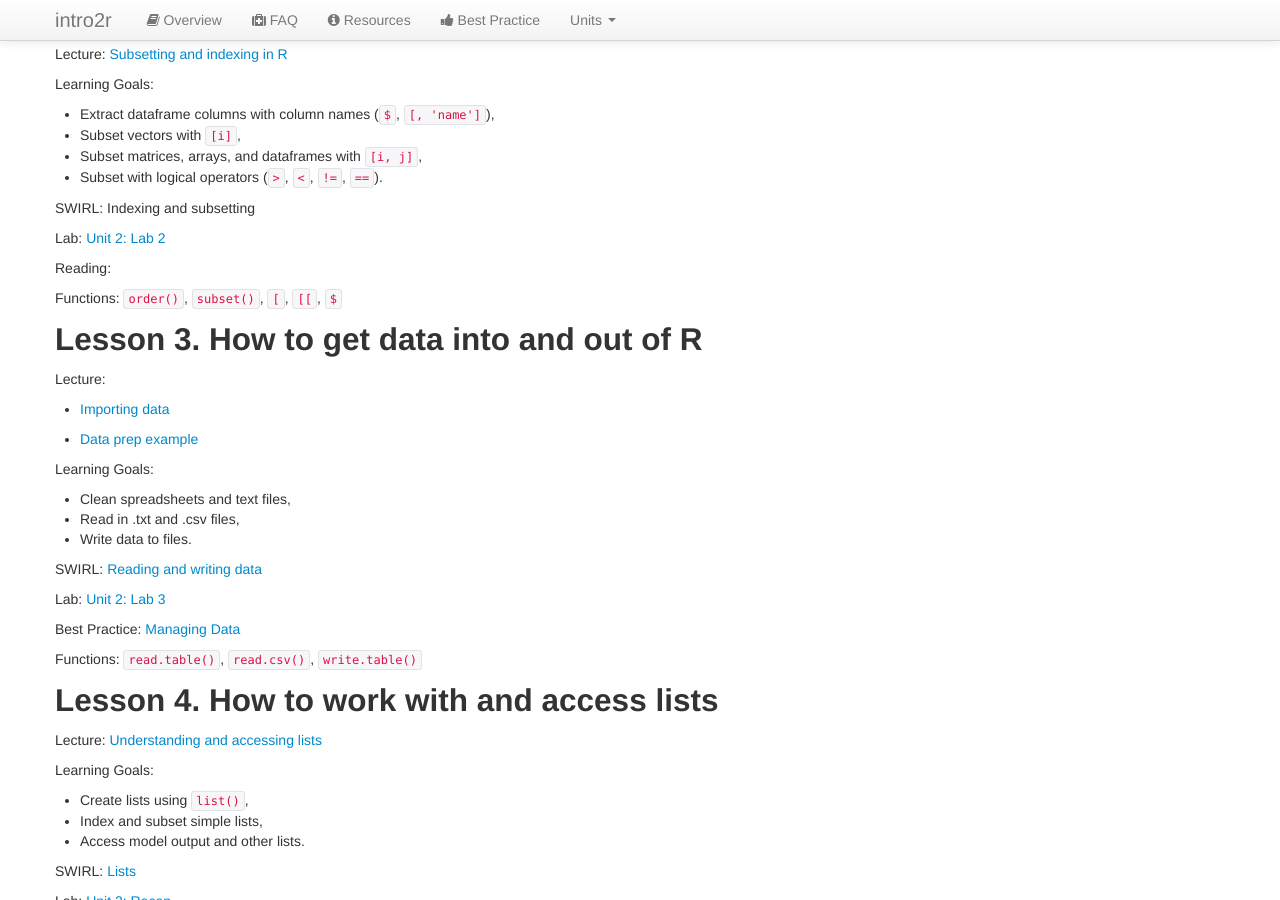
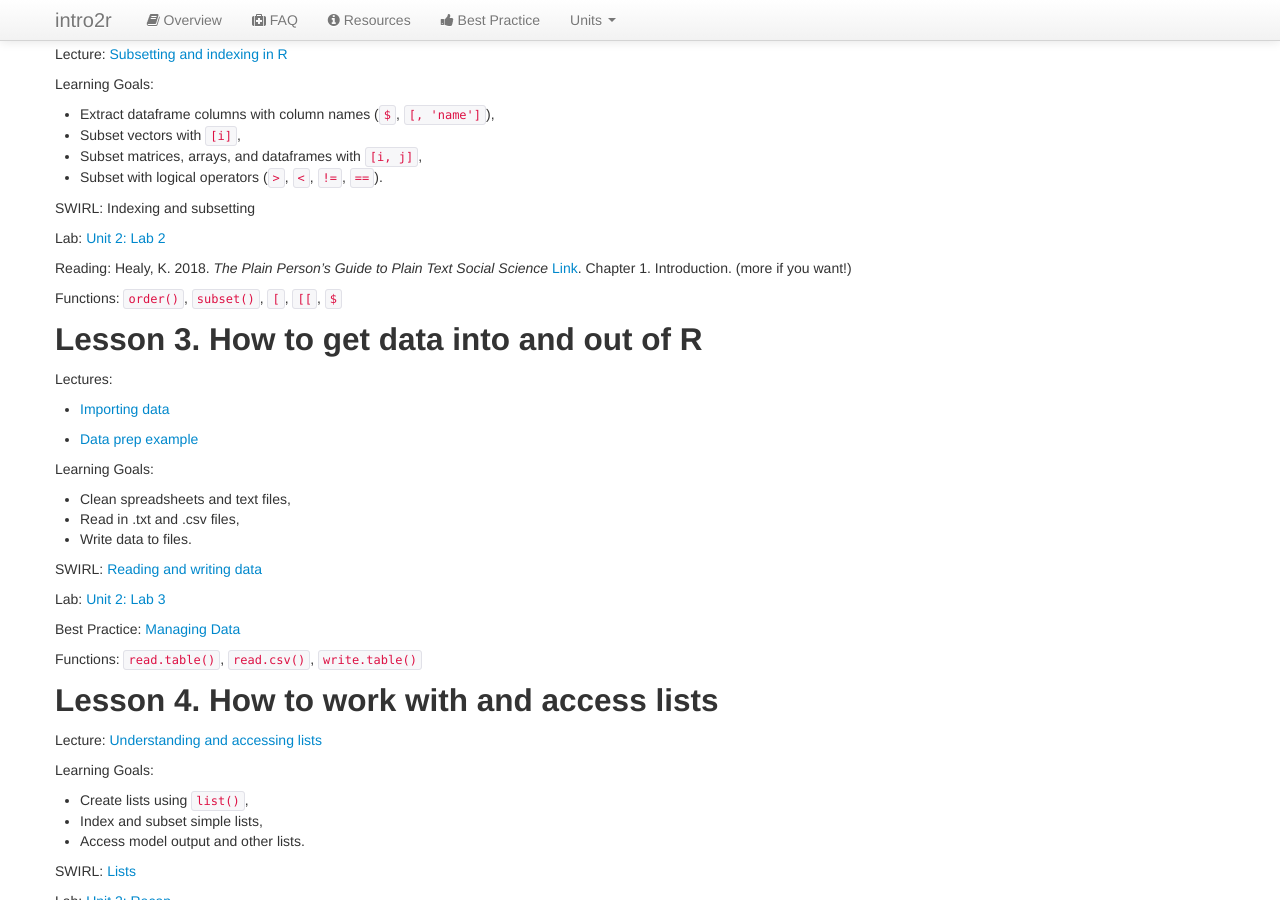
Before and after one commit to intro2r/intro2r, a Jekyll site: the page built from unit2/index.md, in a window 1280 px wide and 900 px high, scrolled down 577 px. Built offline with Jekyll 4.4.1, drawn with Linux system fonts in a browser that asks for light colours.

Commit message:
Update index.md

```diff
--- a/unit2/index.md
+++ b/unit2/index.md
@@ -48,7 +48,7 @@ SWIRL: Indexing and subsetting
 
 Lab: [Unit 2: Lab 2](../unit2/labs.html)
 
-Reading:
+Reading: Healy, K. 2018. *The Plain Person’s Guide to Plain Text Social Science* [Link](https://kieranhealy.org/files/papers/plain-person-text.pdf). Chapter 1. Introduction. (more if you want!)
 
 Functions: `order()`, `subset()`, `[`, `[[`, `$`
 
@@ -56,7 +56,7 @@
 
 ## Lesson 3. How to get data into and out of R
 
-Lecture:
+Lectures:
 
  - [Importing data](../unit2/importing-data.html)
 
```
